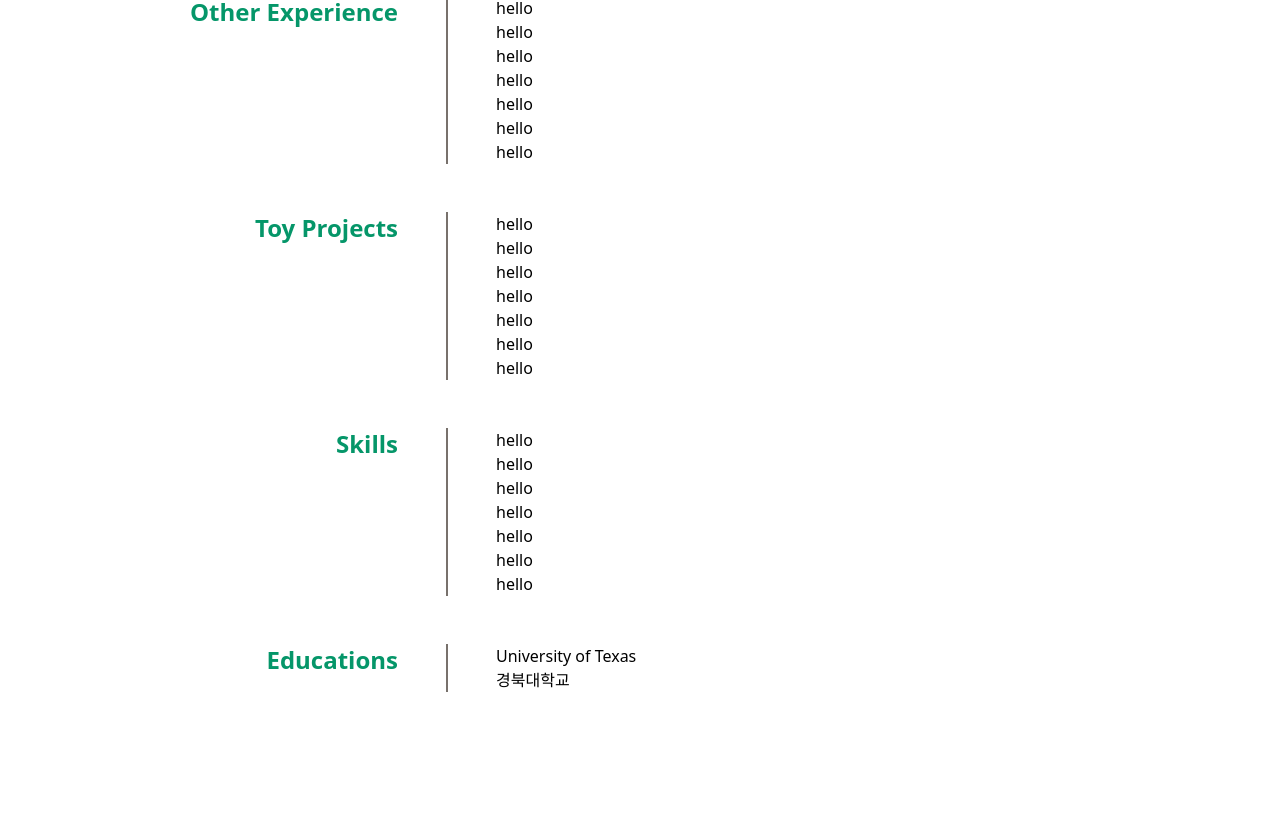
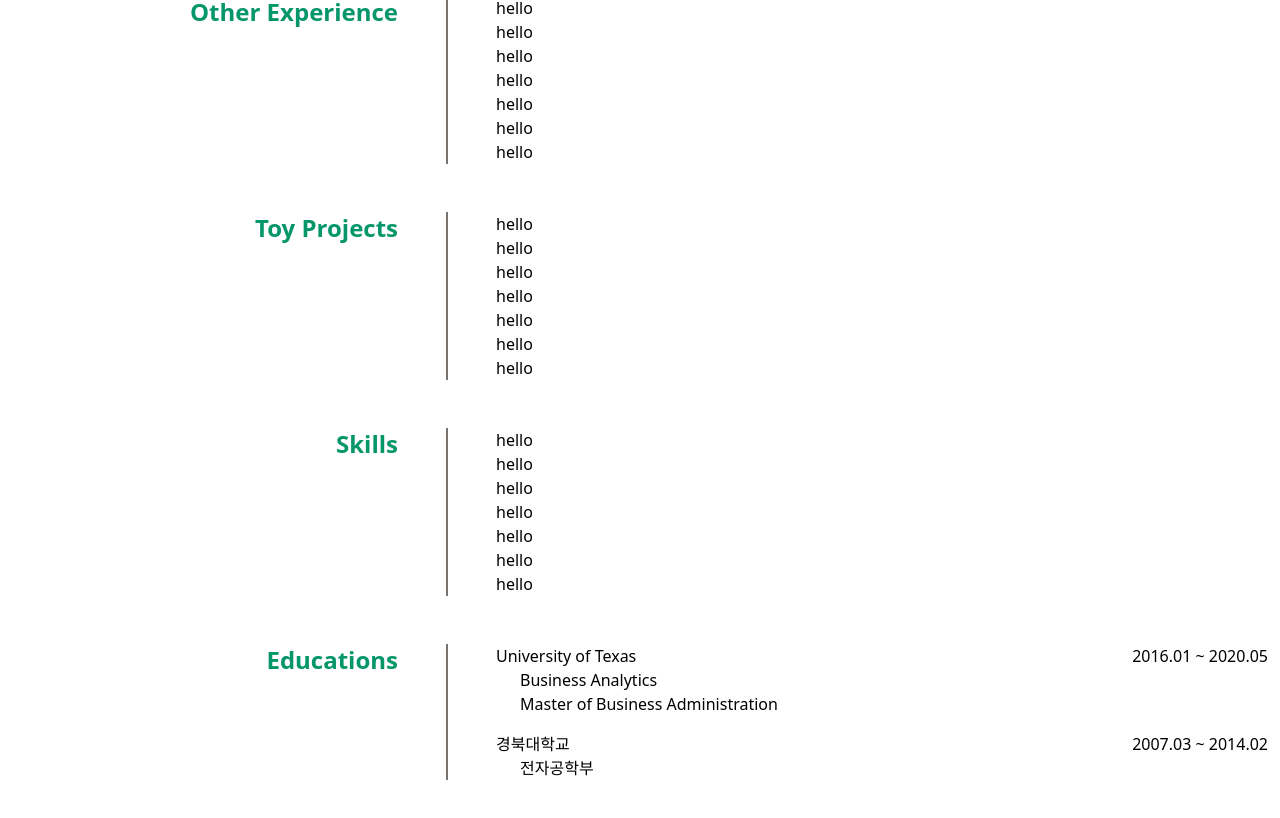
Before and after one commit to texasroh/texasroh.github.io, a React (Create React App) app: page / in a window 1280 px wide. Shown: the part 967-1785 px from the top of the page. Before the commit the page ends 1707 px from the top, so only its background shows below. Built offline with nearby package versions, Linux system fonts and the light colour scheme.

Commit message:
fill education section

```diff
--- a/src/sections/home/Educations.tsx
+++ b/src/sections/home/Educations.tsx
@@ -3,8 +3,27 @@ import HomeSection from "../../components/HomeSection";
 const Educations = () => {
   return (
     <HomeSection title="Educations">
-      <div>University of Texas</div>
-      <div>경북대학교</div>
+      <div className="space-y-4">
+        <div>
+          <div className="flex justify-between font-medium">
+            <div>University of Texas</div>
+            <div>2016.01 ~ 2020.05</div>
+          </div>
+          <ul className="ml-6">
+            <li>Business Analytics</li>
+            <li>Master of Business Administration</li>
+          </ul>
+        </div>
+        <div>
+          <div className="flex justify-between font-medium">
+            <div>경북대학교</div>
+            <div>2007.03 ~ 2014.02</div>
+          </div>
+          <ul className="ml-6">
+            <li>전자공학부</li>
+          </ul>
+        </div>
+      </div>
     </HomeSection>
   );
 };
```
